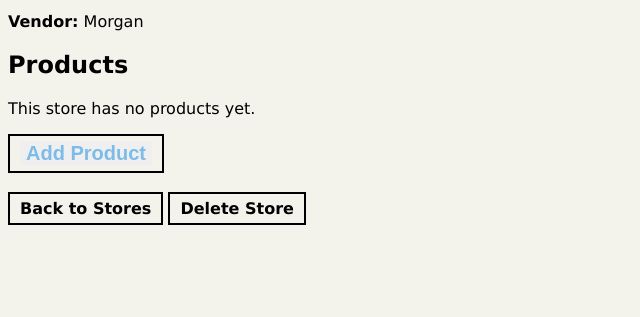
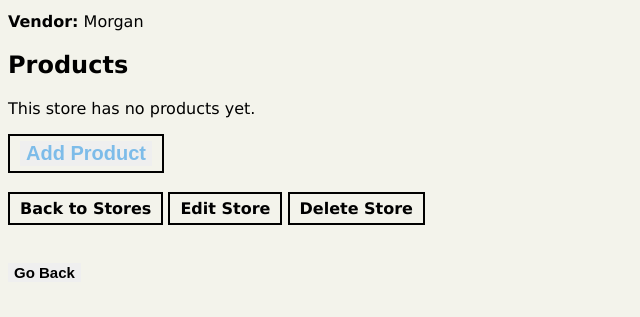
Before and after one commit to Giselleg21/eCommerce_application, a Django app: page /store/5/ in a window 1280 px wide. Shown: the part 248-565 px from the top of the page, without its empty margins (0-640 px from the left). Run offline with Django 4.2, Linux system fonts and the light colour scheme; data comes from the database, SQL or seed files in the repository; both versions use the stored data as it was after the commit.

Commit message:
Initial Commit

```diff
--- a/Ecommerce_application/Shop/templates/Shop/base.html
+++ b/Ecommerce_application/Shop/templates/Shop/base.html
@@ -27,7 +27,8 @@
             {% endblock content %}
         </main>
         <footer>
-            <!-- Add content here -->
+            <br><br>
+             <button onclick="history.back()" class="btn-secondary">Go Back</button>
         </footer>
     </body>
 </html>
--- a/Ecommerce_application/Shop/templates/Shop/store_detail.html
+++ b/Ecommerce_application/Shop/templates/Shop/store_detail.html
@@ -36,6 +36,8 @@
 
     <a href="{% url 'store_list' %}">Back to Stores</a>
 
+    <a href="{% url 'store_update' store.id %}">Edit Store</a>
+
     <a href="{% url 'store_delete' store.id %}">Delete Store</a>
 </form>
 
--- a/Ecommerce_application/Shop/urls.py
+++ b/Ecommerce_application/Shop/urls.py
@@ -1,8 +1,10 @@
 from django.urls import path
 from . import views
 from django.contrib.auth import views as auth_views
+from django.views.generic import TemplateView
 
 urlpatterns = [
+    path('', TemplateView.as_view(template_name='Shop/home.html'), name='home'),
     path('login/',views.CustomLoginView.as_view(template_name='Shop/login.html'),name='login'),
     path('register/', views.register, name='register'),
     path('products/', views.product_list, name='product_list'),
@@ -14,7 +16,7 @@ urlpatterns = [
     path('product/<int:product_id>/edit', views.product_update, name='product_update'),
     path('store/new', views.store_create, name='store_create'),
     path('store/<int:store_id>/delete/', views.store_delete, name='store_delete'),
-    path('store/<int:store_id>/edit', views.store_update, name='store.update'),
+    path('store/<int:store_id>/edit', views.store_update, name='store_update'),
     path('cart/', views.cart_detail, name='cart_detail'),
     path('cart/add/<int:product_id>/', views.add_to_cart, name='add_to_cart'),
     path('cart/remove/<int:product_id>/', views.remove_from_cart, name='remove_from_cart'),
--- a/Ecommerce_application/Shop/views.py
+++ b/Ecommerce_application/Shop/views.py
@@ -6,6 +6,7 @@ from django.contrib.auth.decorators import login_required, user_passes_test
 from django.contrib.auth.views import LoginView
 from django.core.mail import send_mail
 from django.contrib.auth.models import Group
+
 
 def register(request):
     '''Register a new user as a Buyer or Vendor.'''
@@ -200,8 +201,8 @@ def store_update(request, store_id):
 
     if request.method == 'POST':
         form = StoreForm(request.POST, instance=store)
-
         if form.is_valid():
+            store = form.save(commit=False)
             form.save()
             return redirect('store_list')
 
```
Also changed, not shown: Ecommerce_application/Shop/templates/Shop/home.html (added, +27 -0 lines), Ecommerce_application/db.sqlite3, 4 other files.
